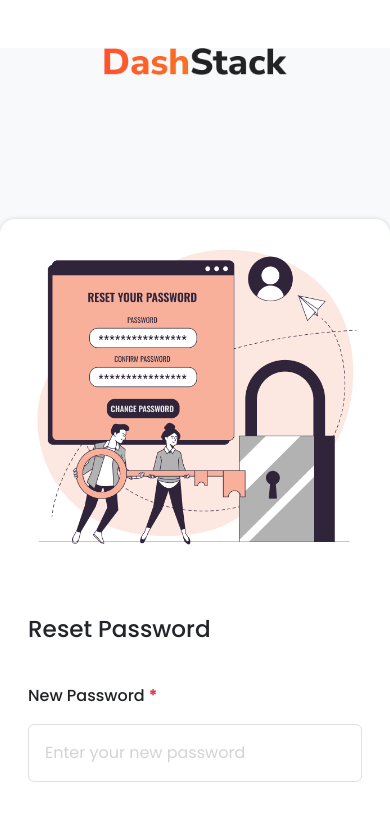
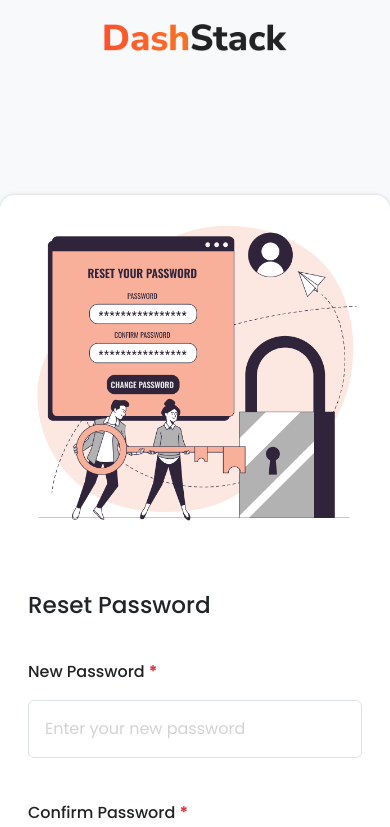
Before and after one commit to sr-shailesh143/Society-Managemet-system7, a React (Vite) app in the folder Frontend/: page /resetpassword in a window 390 px wide. Shown: the top 827 px of the page. Built offline with nearby package versions, Linux system fonts and the light colour scheme; no server answers.

Commit message:
img change

```diff
--- a/Frontend/src/components/ForgetScreen.jsx
+++ b/Frontend/src/components/ForgetScreen.jsx
@@ -1,9 +1,13 @@
+
 import React from 'react';
 import { Link, useNavigate } from "react-router-dom";
 import useForm from "/src/hooks/useForm";
 import { useState } from 'react';
 import toast from 'react-hot-toast';
 import { GetOtp } from '../apiservices/Authentication';
+import logo from "../assets/Logo.png"
+import side_Logout from "../assets/forget-img.png"
+
 
 
 export default function ForgetScreen() {
@@ -30,14 +34,14 @@ export default function ForgetScreen() {
 
     return (
         <div className='container-fluid'>
-            <div className="col-12 d-sm-block d-md-none mt-5 text-center">
-                <img className='w-50 h-50 img-fluid mb-5' src="src/assets/Logo.png" alt="Logo" />
+            <div className="col-12 d-sm-block d-md-none  text-center">
+                <img className='w-50 h-50 img-fluid mb-5 mt-5' src={logo} alt="Logo" />
             </div>
             <div className="row container-img">
 
                 <div className="col-12 col-md-6 d-none d-md-block bg-color">
                     <div className="logo">
-                        <img className='w-25 h-25 mt-5 ms-4' src="src/assets/Logo.png" alt="Logo" />
+                        <img className='w-25 h-25 mt-5 ms-4' src={logo} alt="Logo" />
                     </div>
                     <div className="mailImg mt-4 text-center">
                         <img  className="img-fluid mt-4" style={{ width: "100%", maxWidth: "507px", height: "auto"  ,position:"sticky"}} src="src/assets/forget-img.png" alt="Forget" />
@@ -47,7 +51,7 @@ export default function ForgetScreen() {
                 <div className="col-12 col-md-6 mt-5 d-flex justify-content-center align-items-center">
                     <from className="from1 row mb-5 mt-5 p-3">
                         <div className="col-12 d-sm-block d-md-none mb-4 text-center">
-                            <img style={{ height: "332.99px", width: "355.11px" }} className='img-fluid' src="src/assets/forget-img.png" alt="Forget" />
+                            <img style={{ height: "332.99px", width: "355.11px" }} className='img-fluid' src={side_Logout} alt="Forget" />
                         </div>
 
                         <h3 className='mt-5 mb-4'>Forget Password</h3>
--- a/Frontend/src/components/Login.jsx
+++ b/Frontend/src/components/Login.jsx
@@ -80,7 +80,7 @@ export default function Login() {
     return (
         <div className='container-fluid container-img ' >
             <div className="col-12 d-sm-block d-md-none   text-center">
-                <img className='w-70 h-50 img-fluid mt-5 ' src="src/assets/Logo.png" alt="Logo" />
+                <img className='w-70 h-50 img-fluid mt-5 ' src={logo} alt="Logo" />
             </div>
             <div className="row d-flex gap-5">
                 <div className="col-12 col-md-6 d-none d-md-flex bg-color justify-content-center align-items-center">
@@ -96,7 +96,7 @@ export default function Login() {
                     <form className="form-container from container radious border p-4" onSubmit={handleLogin} noValidate>
                         <div className="row">
                             <div className="col-12 d-sm-block d-md-none mt-5 text-center">
-                                <img className='w-75 h-75 img-fluid mb-5' src="src/assets/sideIMG.png" alt="Logo" />
+                                <img className='w-75 h-75 img-fluid mb-5' src={sideIMG} alt="Logo" />
                             </div>
 
                             <div className="col-12 mt-3">
--- a/Frontend/src/components/ResetPassword.jsx
+++ b/Frontend/src/components/ResetPassword.jsx
@@ -2,6 +2,8 @@ import React, { useState } from 'react';
 import { useNavigate } from 'react-router-dom';
 import { resetpass } from '../apiservices/Authentication';
 import toast from 'react-hot-toast';
+import logo from "../assets/Logo.png"
+import side_Logout from "../assets/forget-img.png"
 
 export default function ResetPassword() {
     const navigate = useNavigate();
@@ -41,8 +43,8 @@ export default function ResetPassword() {
 
     return (
         <div className='container-fluid'>
-            <div className="col-12 d-block d-md-none mt-5 text-center">
-                <img className='w-50 h-50 img-fluid mb-5' src="src/assets/Logo.png" alt="Logo" />
+            <div className="col-12 d-block d-md-none  text-center">
+                <img className='w-50 h-50 img-fluid mb-5 mt-4' src={logo} alt="Logo" />
             </div>
             <div className="row container-img">
                 {/* Logo for small screens */}
@@ -50,10 +52,10 @@ export default function ResetPassword() {
                 {/* Left section for larger screens */}
                 <div className="col-12 col-md-6 d-none d-md-block bg-color">
                     <div className="logo mt-3 ">
-                        <img className='w-25 h-25 mt-4 ms-4' src="src/assets/Logo.png" alt="Logo" />
+                        <img className='w-25 h-25 mt-4 ms-4' src={logo} alt="Logo" />
                     </div>
                     <div className="mailImg  text-center">
-                        <img className="img-fluid mt-5" style={{ width: "100%", maxWidth: "507px", height: "auto" }} src="src/assets/forget-img.png" alt="Forget" />
+                        <img className="img-fluid mt-5" style={{ width: "100%", maxWidth: "507px", height: "auto" }} src={side_Logout} alt="Forget" />
                     </div>
                 </div>
 
@@ -62,7 +64,7 @@ export default function ResetPassword() {
                     <from className="from1 row mt-5 mb-5 p-3">
                         {/* Image for smaller screens */}
                         <div className="col-12 d-sm-block  d-md-none mb-4 text-center">
-                            <img style={{ height: "332.99px", width: "355.11px" }} className='img-fluid' src="src/assets/forget-img.png" alt="Forget" />
+                            <img style={{ height: "332.99px", width: "355.11px" }} className='img-fluid' src={side_Logout} alt="Forget" />
                         </div>
 
                         {/* Form Title */}
--- a/Frontend/src/components/otp.jsx
+++ b/Frontend/src/components/otp.jsx
@@ -3,6 +3,8 @@ import { useNavigate } from 'react-router-dom';
 import styled from 'styled-components';
 import { GetOtp, Otpverification } from '../apiservices/Authentication';
 import toast from 'react-hot-toast';
+import logo from "../assets/Logo.png"
+import side_Logout from "../assets/forget-img.png"
 
 const Button = styled.button`
   width: 100%;
@@ -125,22 +127,22 @@ const OTPVerification = () => {
 
   return (
     <div className='container-fluid'>
-      <div className="col-12 d-sm-block d-md-none mt-5 text-center">
-        <img className='w-50 mt-5 h-50 img-fluid' src="src/assets/Logo.png" alt="Logo" />
+      <div className="col-12 d-sm-block d-md-none  text-center">
+        <img className='w-50 mt-5 h-50 img-fluid' src={logo} alt="Logo" />
       </div>
       <div className="row container-img">
         <div className="col-12 col-md-6 d-none d-md-block bg-color">
           <div className="logo mt-4 ms-3 ">
-            <img className='w-25 h-25 ms-4' src="src/assets/Logo.png" alt="Logo" />
+            <img className='w-25 h-25 ms-4' src={logo} alt="Logo" />
           </div>
           <div className="mailImg  text-center">
-            <img className="img-fluid mt-5" style={{ width: "100%", maxWidth: "507px", height: "auto" }} src="src/assets/forget-img.png" alt="Forget" />
+            <img className="img-fluid mt-5" style={{ width: "100%", maxWidth: "507px", height: "auto" }} src={side_Logout} alt="Forget" />
           </div>
         </div>
 
         <div className="col-12  mt-5 col-md-6 mb-5 d-flex justify-content-center align-items-center">
           <div className="from1 row mt-5  row mb-5 p-5">
-            <img className='d-sm-block d-md-none' src="src/assets/forget-img.png" alt="" />
+            <img className='d-sm-block d-md-none' src={side_Logout} alt="" />
             <h2>Enter OTP</h2>
             <p>Please enter the 6-digit code sent to your phone number.</p>
             <form className=''>
```
